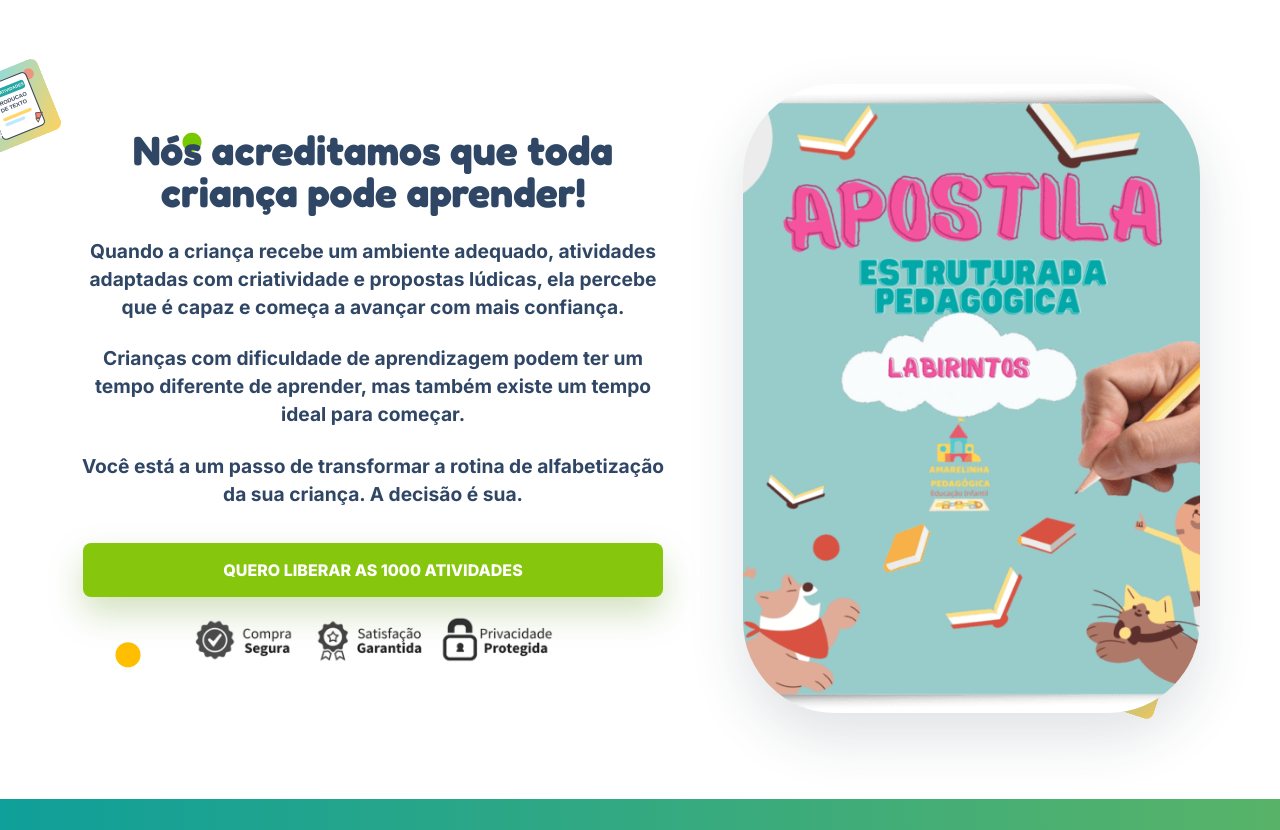
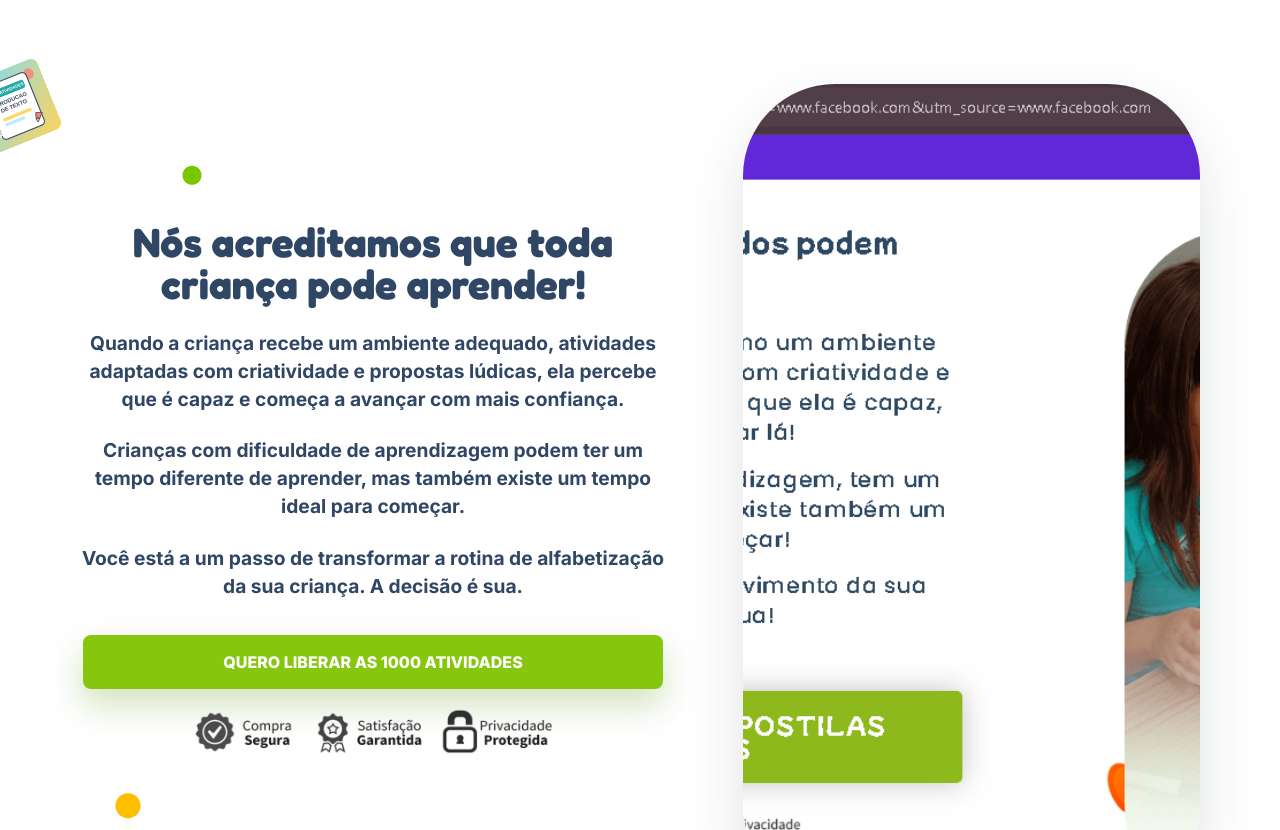
Before and after one commit to diogogapski/diogomilatividades1000, a website: page public/index.html in a window 1280 px wide. Shown: the part 1626-2456 px from the top of the page. Drawn offline with Linux system fonts and the light colour scheme.

Commit message:
Use testimonial screenshot in belief section

```diff
--- a/public/index.html
+++ b/public/index.html
@@ -103,7 +103,7 @@
           </div>
 
           <figure class="belief-image">
-            <img src="assets/belief/material-apostilas-estruturadas.png" alt="Capa de apostila pedagógica estruturada" />
+            <img src="assets/belief/relato-whatsapp-valeria.png" alt="Print de relato de cliente elogiando o material pedagógico" />
           </figure>
         </div>
       </section>
--- a/public/styles.css
+++ b/public/styles.css
@@ -397,9 +397,9 @@ p {
 
 .belief-image img {
   width: 100%;
-  aspect-ratio: 4 / 5.5;
+  aspect-ratio: 9 / 16;
   object-fit: cover;
-  object-position: center;
+  object-position: top center;
 }
 
 .method-grid article,
```
Also changed, not shown: public/assets/belief/material-apostilas-estruturadas.png (deleted), public/assets/belief/relato-whatsapp-valeria.png (added).
